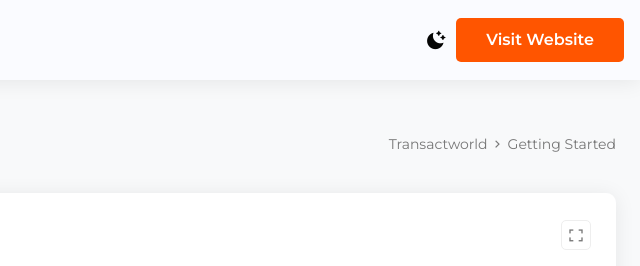
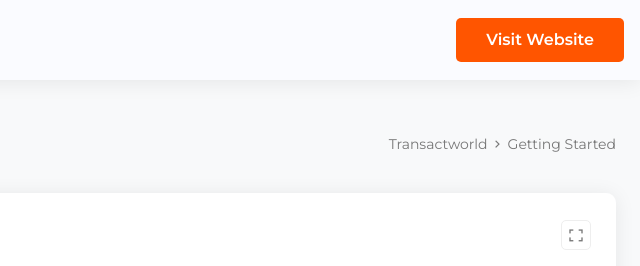
Before and after one commit to wintreetech/Transactworld-documentation, a plain HTML site: page index.html in a window 1280 px wide. Shown: the top 266 px of the page, 640-1280 px from the left. Drawn offline with nearby package versions, Linux system fonts and the light colour scheme.

Commit message:
removed the dark light button from the index.html

```diff
--- a/index.html
+++ b/index.html
@@ -75,7 +75,7 @@
           </div> -->
         </div>
         <div class="toggle-menu-doct">
-          <a href="javascript:void(0)" class="navbar-link sidebar__actions">
+          <!-- <a href="javascript:void(0)" class="navbar-link sidebar__actions">
             <div class="link-nav">
               <i
                 class="ri-moon-clear-fill sidebar__link sidebar__theme"
@@ -83,7 +83,7 @@
               >
               </i>
             </div>
-          </a>
+          </a> -->
           <a
             href="https://www.transactworld.com/"
             target="_blank"
```
